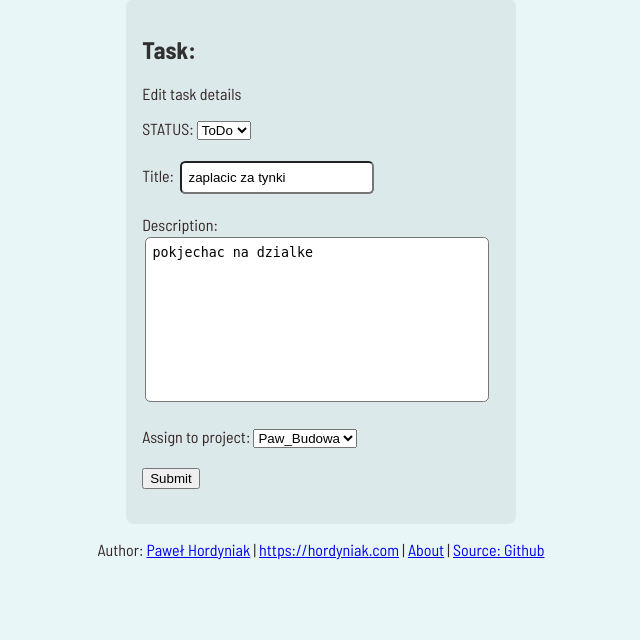
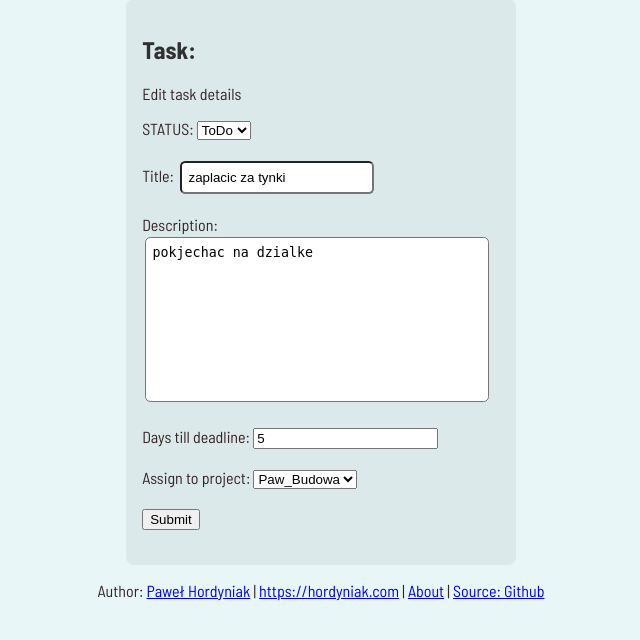
Before and after one commit to Pawel-9215/TaskManager, a Django app: page /edit_task/9 in a window 1280 px wide. Shown: the part 65-705 px from the top of the page, without its empty margins (319-959 px from the left). Run offline with Django 3.2, Linux system fonts and the light colour scheme; a user stored in the database is signed in; data comes from the database, SQL or seed files in the repository; some web fonts are replaced.

Commit message:
user customizable deadline for tasks

```diff
--- a/tasktrack/forms.py
+++ b/tasktrack/forms.py
@@ -16,7 +16,7 @@ class TaskForm(forms.ModelForm):
 
     class Meta():
         model = Task
-        fields = {'project', 'title', 'description', 'status'}
+        fields = {'project', 'title', 'description', 'deadline_in', 'status'}
 
         widgets = {
                 'title': forms.TextInput(attrs={'class':'textinputclass'}),
--- a/tasktrack/models.py
+++ b/tasktrack/models.py
@@ -1,3 +1,4 @@
+from typing import Optional
 from django.db import models
 from django.contrib.auth.models import User
 from django.db.models.fields import DateTimeField
@@ -27,6 +28,7 @@ class Task(models.Model):
     updated_on = models.DateTimeField(auto_now = True)
     description = models.TextField(max_length=512)
     created_on = DateTimeField(auto_now_add=True)
+    deadline_in = models.IntegerField(null=True, default=5)
     status = models.IntegerField(choices=STATUS, default = 0)
 
     class Meta:
@@ -40,4 +42,4 @@ class Task(models.Model):
         self.save()
 
     def is_week_old(self):
-        return (timezone.now() - self.created_on).days > 5
+        return (timezone.now() - self.created_on).days > self.deadline_in
--- a/tasktrack/templates/task_form.html
+++ b/tasktrack/templates/task_form.html
@@ -17,6 +17,7 @@
                 STATUS: {{ form.status }}<br><br>
                 Title: {{ form.title }}<br><br>
                 Description: <br>{{ form.description }}<br><br>
+                Days till deadline: {{ form.deadline_in }}<br><br>
                 Assign to project: {{ form.project }}<br><br>
                 <input type="submit" value="Submit">
             </form><br>
```
Also changed, not shown: tasktrack/migrations/0005_auto_20210912_1040.py (added).
